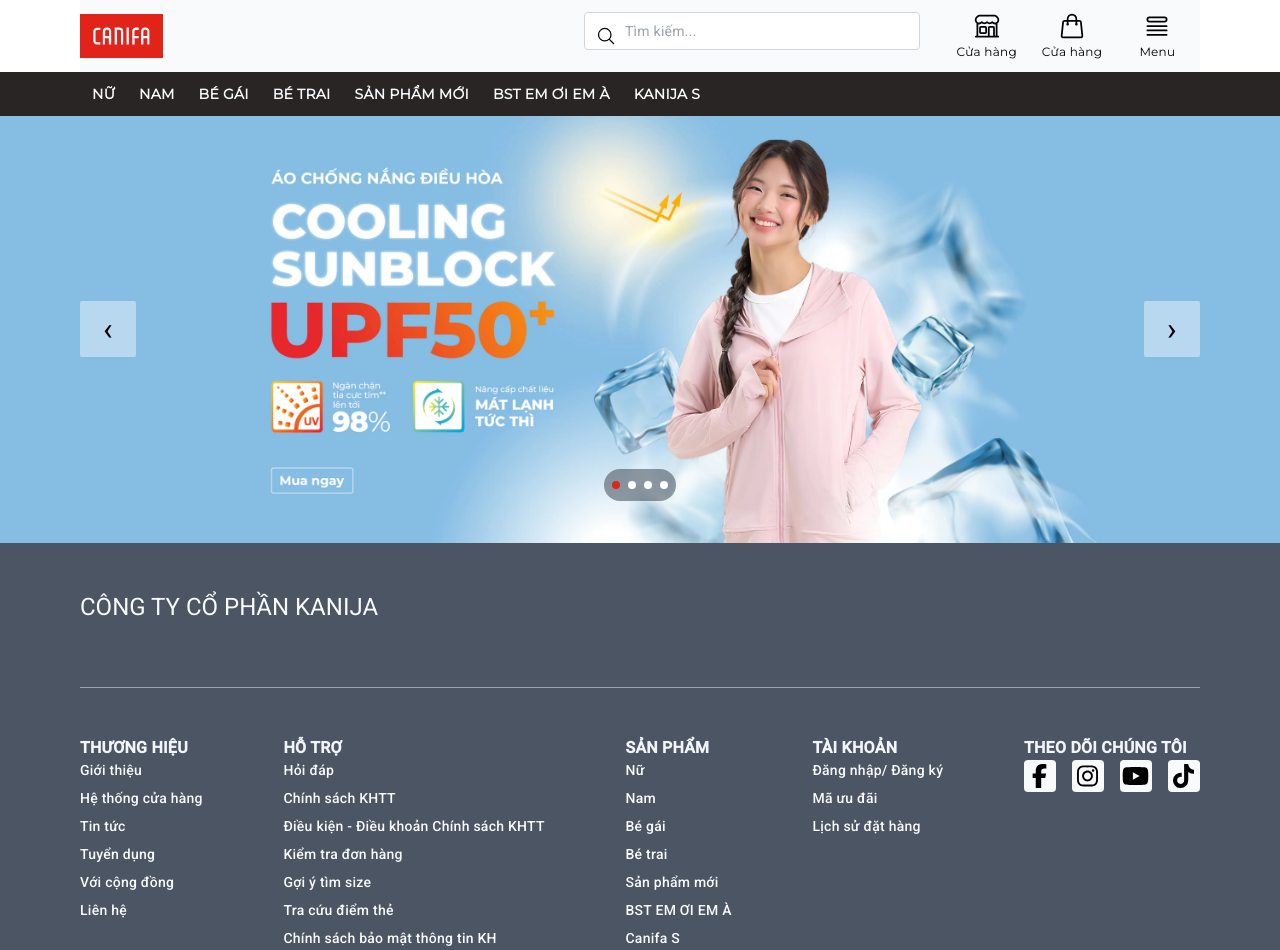
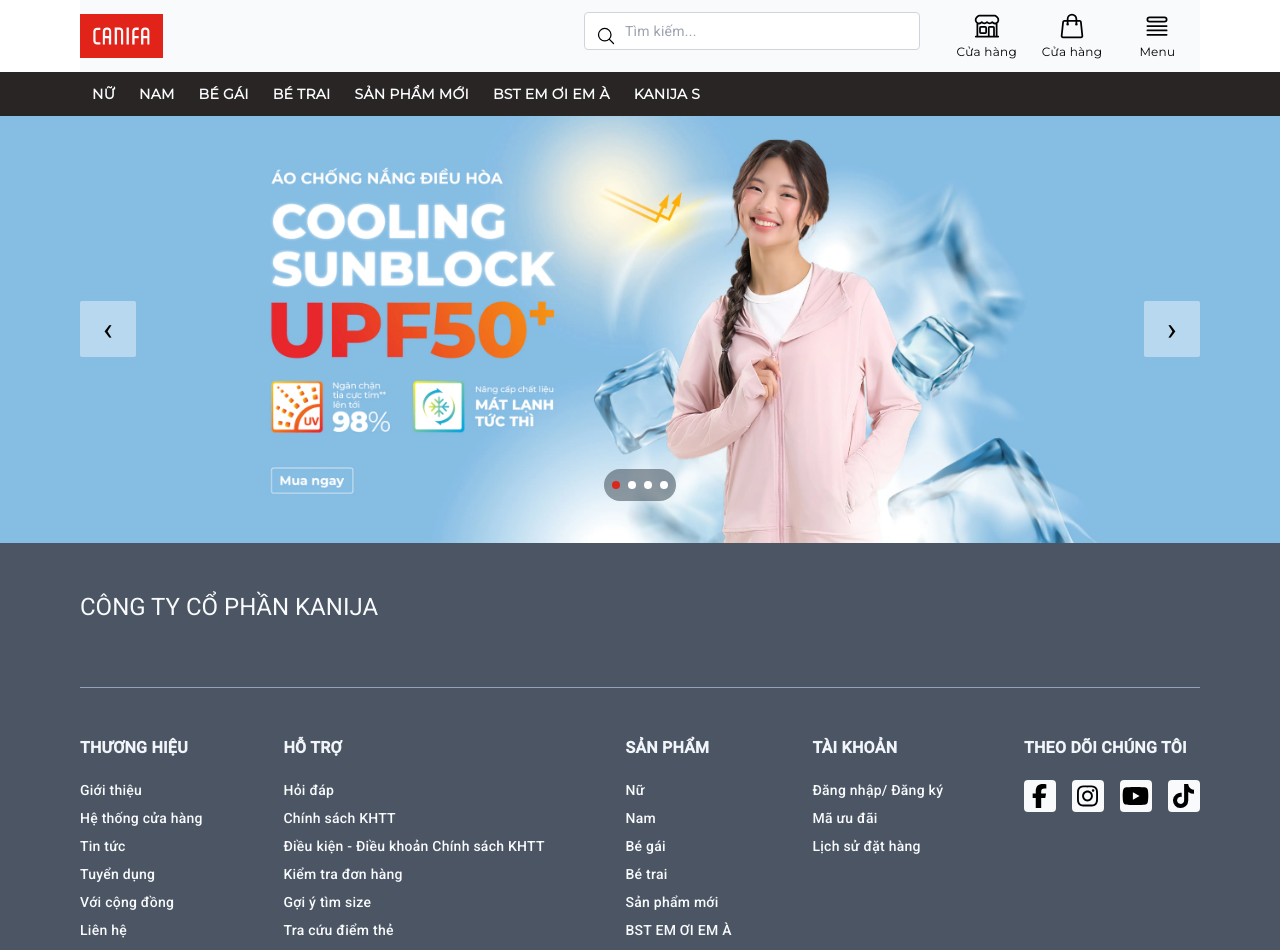
Before and after one commit to Chung-Kelvin/kanija-web, an Angular app: page / in a window 1280 px wide. Shown: the top 950 px of the page. Built offline with nearby package versions, Linux system fonts and the light colour scheme.

Commit message:
refactor: remove comment

```diff
--- a/src/app/shared/layout/layout.component.html
+++ b/src/app/shared/layout/layout.component.html
@@ -17,18 +17,21 @@
     </svg>
   </div>
   <div class="flex">
-
     <div class="w-96 px-6 relative">
       <!-- Icon kính lúp -->
-      <svg class="absolute left-9 top-1/2 -translate-y-1/2 w-5 h-5 text-gray-95000 pointer-events-none"
+      <svg
+        class="absolute left-9 top-1/2 -translate-y-1/2 w-5 h-5 text-gray-95000 pointer-events-none"
         fill="none"
         stroke="currentColor"
         stroke-width="1.5"
         viewBox="0 0 24 24"
-           xmlns="http://www.w3.org/2000/svg">
-        <path d="M21 21l-5.197-5.197m0 0A7.5 7.5 0 105.196 5.196a7.5 7.5 0 0010.607 10.607z"
+        xmlns="http://www.w3.org/2000/svg"
+      >
+        <path
+          d="M21 21l-5.197-5.197m0 0A7.5 7.5 0 105.196 5.196a7.5 7.5 0 0010.607 10.607z"
           stroke-linecap="round"
-              stroke-linejoin="round"/>
+          stroke-linejoin="round"
+        />
       </svg>
 
       <!-- Ô tìm kiếm -->
@@ -41,35 +44,55 @@
     <!--left section -->
     <div class="flex justify-between w-64">
       <div class="flex flex-col items-center justify-center flex-1">
-        <svg class="size-7" fill="none" stroke="currentColor" stroke-width="1.5" viewBox="0 0 24 24"
-             xmlns="http://www.w3.org/2000/svg">
+        <svg
+          class="size-7"
+          fill="none"
+          stroke="currentColor"
+          stroke-width="1.5"
+          viewBox="0 0 24 24"
+          xmlns="http://www.w3.org/2000/svg"
+        >
           <path
             d="M13.5 21v-7.5a.75.75 0 0 1 .75-.75h3a.75.75 0 0 1 .75.75V21m-4.5 0H2.36m11.14 0H18m0 0h3.64m-1.39 0V9.349M3.75 21V9.349m0 0a3.001 3.001 0 0 0 3.75-.615A2.993 2.993 0 0 0 9.75 9.75c.896 0 1.7-.393 2.25-1.016a2.993 2.993 0 0 0 2.25 1.016c.896 0 1.7-.393 2.25-1.015a3.001 3.001 0 0 0 3.75.614m-16.5 0a3.004 3.004 0 0 1-.621-4.72l1.189-1.19A1.5 1.5 0 0 1 5.378 3h13.243a1.5 1.5 0 0 1 1.06.44l1.19 1.189a3 3 0 0 1-.621 4.72M6.75 18h3.75a.75.75 0 0 0 .75-.75V13.5a.75.75 0 0 0-.75-.75H6.75a.75.75 0 0 0-.75.75v3.75c0 .414.336.75.75.75Z"
             stroke-linecap="round"
-            stroke-linejoin="round"/>
+            stroke-linejoin="round"
+          />
         </svg>
 
         <span class="text-xs font-montserrat mt-1">Cửa hàng</span>
       </div>
       <div class="flex flex-col items-center justify-center flex-1">
-        <svg class="size-7" fill="none" stroke="currentColor" stroke-width="1.5" viewBox="0 0 24 24"
-             xmlns="http://www.w3.org/2000/svg">
+        <svg
+          class="size-7"
+          fill="none"
+          stroke="currentColor"
+          stroke-width="1.5"
+          viewBox="0 0 24 24"
+          xmlns="http://www.w3.org/2000/svg"
+        >
           <path
             d="M15.75 10.5V6a3.75 3.75 0 1 0-7.5 0v4.5m11.356-1.993 1.263 12c.07.665-.45 1.243-1.119 1.243H4.25a1.125 1.125 0 0 1-1.12-1.243l1.264-12A1.125 1.125 0 0 1 5.513 7.5h12.974c.576 0 1.059.435 1.119 1.007ZM8.625 10.5a.375.375 0 1 1-.75 0 .375.375 0 0 1 .75 0Zm7.5 0a.375.375 0 1 1-.75 0 .375.375 0 0 1 .75 0Z"
             stroke-linecap="round"
-            stroke-linejoin="round"/>
+            stroke-linejoin="round"
+          />
         </svg>
         <span class="text-xs font-montserrat mt-1">Cửa hàng</span>
       </div>
 
-
       <div class="flex flex-col items-center justify-center flex-1">
-        <svg class="size-7" fill="none" stroke="currentColor" stroke-width="1.5" viewBox="0 0 24 24"
-             xmlns="http://www.w3.org/2000/svg">
+        <svg
+          class="size-7"
+          fill="none"
+          stroke="currentColor"
+          stroke-width="1.5"
+          viewBox="0 0 24 24"
+          xmlns="http://www.w3.org/2000/svg"
+        >
           <path
             d="M3.75 12h16.5m-16.5 3.75h16.5M3.75 19.5h16.5M5.625 4.5h12.75a1.875 1.875 0 0 1 0 3.75H5.625a1.875 1.875 0 0 1 0-3.75Z"
             stroke-linecap="round"
-            stroke-linejoin="round"/>
+            stroke-linejoin="round"
+          />
         </svg>
         <span class="text-xs font-montserrat mt-1">Menu</span>
       </div>
@@ -77,142 +100,275 @@
   </div>
 </header>
 
-<div class="bg-stone-800 flex  items-center">
-  <ul class="mx-20 flex  text-gray-700 font-medium">
+<div class="bg-stone-800 flex items-center">
+  <ul class="mx-20 flex text-gray-700 font-medium">
     <li>
       <a
-        class="block px-3 py-3  text-sm text-slate-50 font-bold uppercase font-montserrat hover:text-gray-700 hover:bg-gray-50 transition"
-        href="#"><span>Nữ</span></a>
+        class="block px-3 py-3 text-sm text-slate-50 font-bold uppercase font-montserrat hover:text-gray-700 hover:bg-gray-50 transition"
+        href="#"
+        ><span>Nữ</span></a
+      >
     </li>
-    <li><a
-      class="block px-3 py-3 text-sm text-slate-50 font-bold uppercase font-montserrat hover:text-gray-700  hover:bg-gray-50 transition"
-      href="#">Nam</a></li>
-    <li><a
+    <li>
+      <a
         class="block px-3 py-3 text-sm text-slate-50 font-bold uppercase font-montserrat hover:text-gray-700 hover:bg-gray-50 transition"
-      href="#">Bé gái</a></li>
-    <li><a
+        href="#"
+        >Nam</a
+      >
+    </li>
+    <li>
+      <a
         class="block px-3 py-3 text-sm text-slate-50 font-bold uppercase font-montserrat hover:text-gray-700 hover:bg-gray-50 transition"
-      href="#">Bé trai</a></li>
-    <li><a
+        href="#"
+        >Bé gái</a
+      >
+    </li>
+    <li>
+      <a
         class="block px-3 py-3 text-sm text-slate-50 font-bold uppercase font-montserrat hover:text-gray-700 hover:bg-gray-50 transition"
-      href="#">Sản phẩm mới</a></li>
-    <li><a
+        href="#"
+        >Bé trai</a
+      >
+    </li>
+    <li>
+      <a
         class="block px-3 py-3 text-sm text-slate-50 font-bold uppercase font-montserrat hover:text-gray-700 hover:bg-gray-50 transition"
-      href="#">BST Em ơi em à</a></li>
-    <li><a
+        href="#"
+        >Sản phẩm mới</a
+      >
+    </li>
+    <li>
+      <a
         class="block px-3 py-3 text-sm text-slate-50 font-bold uppercase font-montserrat hover:text-gray-700 hover:bg-gray-50 transition"
-      href="#">Kanija S</a></li>
+        href="#"
+        >BST Em ơi em à</a
+      >
+    </li>
+    <li>
+      <a
+        class="block px-3 py-3 text-sm text-slate-50 font-bold uppercase font-montserrat hover:text-gray-700 hover:bg-gray-50 transition"
+        href="#"
+        >Kanija S</a
+      >
+    </li>
   </ul>
 </div>
 <app-carousel></app-carousel>
-<footer class="w-full  bg-gray-600">
+<footer class="w-full bg-gray-600">
   <div class="mx-20">
-    <div class="py-12 border-b  border-b-slate-400">
-      <h1 class="uppercase text-4xl font-extrabold text-slate-50">CÔNG TY CỔ PHẦN KANIJA</h1>
+    <div class="py-12 border-b border-b-slate-400">
+      <h1 class="uppercase text-4xl font-extrabold text-slate-50">
+        CÔNG TY CỔ PHẦN KANIJA
+      </h1>
     </div>
     <div class="py-12 flex justify-between">
       <div>
-        <span class="uppercase font-bold text-base text-slate-100 mb-5">Thương hiệu</span>
-        <ul>
-          <li class="mb-2"><a class="text-sm font-medium text-slate-50 hover:text-red-500"><span>Giới thiệu</span></a>
+        <span class="uppercase font-bold text-base text-slate-100"
+          >Thương hiệu</span
+        >
+        <ul class="mt-5">
+          <li class="mb-2">
+            <a class="text-sm font-medium text-slate-50 hover:text-red-500"
+              ><span>Giới thiệu</span></a
+            >
           </li>
-          <li class="mb-2"><a
-            class="text-sm font-medium text-slate-50 hover:text-red-500"><span>Hệ thống cửa hàng</span></a>
+          <li class="mb-2">
+            <a class="text-sm font-medium text-slate-50 hover:text-red-500"
+              ><span>Hệ thống cửa hàng</span></a
+            >
           </li>
-          <li class="mb-2"><a class="text-sm font-medium text-slate-50 hover:text-red-500"><span>Tin tức</span></a>
+          <li class="mb-2">
+            <a class="text-sm font-medium text-slate-50 hover:text-red-500"
+              ><span>Tin tức</span></a
+            >
           </li>
-          <li class="mb-2"><a class="text-sm font-medium text-slate-50 hover:text-red-500"><span>Tuyển dụng</span></a>
+          <li class="mb-2">
+            <a class="text-sm font-medium text-slate-50 hover:text-red-500"
+              ><span>Tuyển dụng</span></a
+            >
           </li>
-          <li class="mb-2"><a
-            class="text-sm font-medium text-slate-50 hover:text-red-500"><span>Với cộng đồng</span></a>
+          <li class="mb-2">
+            <a class="text-sm font-medium text-slate-50 hover:text-red-500"
+              ><span>Với cộng đồng</span></a
+            >
           </li>
-          <li class="mb-2"><a class="text-sm font-medium text-slate-50 hover:text-red-500"><span>Liên hệ</span></a>
+          <li class="mb-2">
+            <a class="text-sm font-medium text-slate-50 hover:text-red-500"
+              ><span>Liên hệ</span></a
+            >
           </li>
         </ul>
       </div>
 
       <div>
-        <span class="uppercase font-bold text-base text-slate-100 mb-5">Hỗ trợ</span>
-        <ul>
-          <li class="mb-2"><a class="text-sm font-medium text-slate-50 hover:text-red-500"><span>Hỏi đáp</span></a>
+        <span class="uppercase font-bold text-base text-slate-100 mb-5"
+          >Hỗ trợ</span
+        >
+        <ul class="mt-5">
+          <li class="mb-2">
+            <a class="text-sm font-medium text-slate-50 hover:text-red-500"
+              ><span>Hỏi đáp</span></a
+            >
           </li>
-          <li class="mb-2"><a
-            class="text-sm font-medium text-slate-50 hover:text-red-500"><span>Chính sách KHTT</span></a>
+          <li class="mb-2">
+            <a class="text-sm font-medium text-slate-50 hover:text-red-500"
+              ><span>Chính sách KHTT</span></a
+            >
           </li>
-          <li class="mb-2"><a class="text-sm font-medium text-slate-50 hover:text-red-500"><span>Điều kiện - Điều khoản Chính sách KHTT</span></a>
+          <li class="mb-2">
+            <a class="text-sm font-medium text-slate-50 hover:text-red-500"
+              ><span>Điều kiện - Điều khoản Chính sách KHTT</span></a
+            >
           </li>
-          <li class="mb-2"><a
-            class="text-sm font-medium text-slate-50 hover:text-red-500"><span>Kiểm tra đơn hàng</span></a>
+          <li class="mb-2">
+            <a class="text-sm font-medium text-slate-50 hover:text-red-500"
+              ><span>Kiểm tra đơn hàng</span></a
+            >
           </li>
-          <li class="mb-2"><a
-            class="text-sm font-medium text-slate-50 hover:text-red-500"><span>Gợi ý tìm size</span></a>
+          <li class="mb-2">
+            <a class="text-sm font-medium text-slate-50 hover:text-red-500"
+              ><span>Gợi ý tìm size</span></a
+            >
           </li>
-          <li class="mb-2"><a class="text-sm font-medium text-slate-50 hover:text-red-500"><span>Tra cứu điểm thẻ</span></a>
+          <li class="mb-2">
+            <a class="text-sm font-medium text-slate-50 hover:text-red-500"
+              ><span>Tra cứu điểm thẻ</span></a
+            >
           </li>
-          <li class="mb-2"><a class="text-sm font-medium text-slate-50 hover:text-red-500"><span>Chính sách bảo mật thông tin KH</span></a>
+          <li class="mb-2">
+            <a class="text-sm font-medium text-slate-50 hover:text-red-500"
+              ><span>Chính sách bảo mật thông tin KH</span></a
+            >
           </li>
         </ul>
       </div>
       <div>
-        <span class="uppercase font-bold text-base text-slate-100 mb-5">Sản phẩm</span>
-        <ul>
-          <li class="mb-2"><a class="text-sm font-medium text-slate-50 hover:text-red-500"><span>Nữ</span></a>
+        <span class="uppercase font-bold text-base text-slate-100 mb-5"
+          >Sản phẩm</span
+        >
+        <ul class="mt-5">
+          <li class="mb-2">
+            <a class="text-sm font-medium text-slate-50 hover:text-red-500"
+              ><span>Nữ</span></a
+            >
           </li>
-          <li class="mb-2"><a
-            class="text-sm font-medium text-slate-50 hover:text-red-500"><span>Nam</span></a>
+          <li class="mb-2">
+            <a class="text-sm font-medium text-slate-50 hover:text-red-500"
+              ><span>Nam</span></a
+            >
           </li>
-          <li class="mb-2"><a class="text-sm font-medium text-slate-50 hover:text-red-500"><span>Bé gái</span></a>
+          <li class="mb-2">
+            <a class="text-sm font-medium text-slate-50 hover:text-red-500"
+              ><span>Bé gái</span></a
+            >
           </li>
-          <li class="mb-2"><a class="text-sm font-medium text-slate-50 hover:text-red-500"><span>Bé trai</span></a>
+          <li class="mb-2">
+            <a class="text-sm font-medium text-slate-50 hover:text-red-500"
+              ><span>Bé trai</span></a
+            >
           </li>
-          <li class="mb-2"><a
-            class="text-sm font-medium text-slate-50 hover:text-red-500"><span>Sản phẩm mới</span></a>
+          <li class="mb-2">
+            <a class="text-sm font-medium text-slate-50 hover:text-red-500"
+              ><span>Sản phẩm mới</span></a
+            >
           </li>
-          <li class="mb-2"><a
-            class="text-sm font-medium text-slate-50 hover:text-red-500"><span>BST EM ƠI EM À</span></a>
+          <li class="mb-2">
+            <a class="text-sm font-medium text-slate-50 hover:text-red-500"
+              ><span>BST EM ƠI EM À</span></a
+            >
           </li>
-          <li class="mb-2"><a
-            class="text-sm font-medium text-slate-50 hover:text-red-500"><span>Canifa S</span></a>
+          <li class="mb-2">
+            <a class="text-sm font-medium text-slate-50 hover:text-red-500"
+              ><span>Canifa S</span></a
+            >
           </li>
         </ul>
       </div>
       <div>
-        <span class="uppercase font-bold text-base text-slate-100 mb-5">Tài khoản</span>
-        <ul>
-          <li class="mb-2"><a
-            class="text-sm font-medium text-slate-50 hover:text-red-500"><span>Đăng nhập/ Đăng ký</span></a>
+        <span class="uppercase font-bold text-base text-slate-100 mb-5"
+          >Tài khoản</span
+        >
+        <ul class="mt-5">
+          <li class="mb-2">
+            <a class="text-sm font-medium text-slate-50 hover:text-red-500"
+              ><span>Đăng nhập/ Đăng ký</span></a
+            >
           </li>
-          <li class="mb-2"><a
-            class="text-sm font-medium text-slate-50 hover:text-red-500"><span>Mã ưu đãi</span></a>
+          <li class="mb-2">
+            <a class="text-sm font-medium text-slate-50 hover:text-red-500"
+              ><span>Mã ưu đãi</span></a
+            >
           </li>
-          <li class="mb-2"><a class="text-sm font-medium text-slate-50 hover:text-red-500"><span>Lịch sử đặt hàng</span></a>
+          <li class="mb-2">
+            <a class="text-sm font-medium text-slate-50 hover:text-red-500"
+              ><span>Lịch sử đặt hàng</span></a
+            >
           </li>
         </ul>
       </div>
       <div>
-        <span class="uppercase font-bold text-base text-slate-100 mb-5">Theo dõi chúng tôi</span>
-        <div class="flex gap-4">
-          <span class="w-8 h-8 bg-slate-50 flex items-center justify-center rounded"><svg height="24"
+        <span class="uppercase font-bold text-base text-slate-100 mb-5"
+          >Theo dõi chúng tôi</span
+        >
+        <div class="flex gap-4 mt-5">
+          <span
+            class="w-8 h-8 bg-slate-50 flex items-center justify-center rounded"
+            ><svg
+              height="24"
               viewBox="0 0 320 512"
               width="15"
-                                                                                          xmlns="http://www.w3.org/2000/svg"><!--!Font Awesome Free 6.7.2 by @fontawesome - https://fontawesome.com License - https://fontawesome.com/license/free Copyright 2025 Fonticons, Inc.--><path
-            d="M80 299.3V512H196V299.3h86.5l18-97.8H196V166.9c0-51.7 20.3-71.5 72.7-71.5c16.3 0 29.4 .4 37 1.2V7.9C291.4 4 256.4 0 236.2 0C129.3 0 80 50.5 80 159.4v42.1H14v97.8H80z"/></svg></span>
-          <span class="w-8 h-8 bg-slate-50 flex items-center justify-center rounded">
-          <svg height="24" viewBox="0 0 448 512" width="21" xmlns="http://www.w3.org/2000/svg"><!--!Font Awesome Free 6.7.2 by @fontawesome - https://fontawesome.com License - https://fontawesome.com/license/free Copyright 2025 Fonticons, Inc.--><path
-            d="M224.1 141c-63.6 0-114.9 51.3-114.9 114.9s51.3 114.9 114.9 114.9S339 319.5 339 255.9 287.7 141 224.1 141zm0 189.6c-41.1 0-74.7-33.5-74.7-74.7s33.5-74.7 74.7-74.7 74.7 33.5 74.7 74.7-33.6 74.7-74.7 74.7zm146.4-194.3c0 14.9-12 26.8-26.8 26.8-14.9 0-26.8-12-26.8-26.8s12-26.8 26.8-26.8 26.8 12 26.8 26.8zm76.1 27.2c-1.7-35.9-9.9-67.7-36.2-93.9-26.2-26.2-58-34.4-93.9-36.2-37-2.1-147.9-2.1-184.9 0-35.8 1.7-67.6 9.9-93.9 36.1s-34.4 58-36.2 93.9c-2.1 37-2.1 147.9 0 184.9 1.7 35.9 9.9 67.7 36.2 93.9s58 34.4 93.9 36.2c37 2.1 147.9 2.1 184.9 0 35.9-1.7 67.7-9.9 93.9-36.2 26.2-26.2 34.4-58 36.2-93.9 2.1-37 2.1-147.8 0-184.8zM398.8 388c-7.8 19.6-22.9 34.7-42.6 42.6-29.5 11.7-99.5 9-132.1 9s-102.7 2.6-132.1-9c-19.6-7.8-34.7-22.9-42.6-42.6-11.7-29.5-9-99.5-9-132.1s-2.6-102.7 9-132.1c7.8-19.6 22.9-34.7 42.6-42.6 29.5-11.7 99.5-9 132.1-9s102.7-2.6 132.1 9c19.6 7.8 34.7 22.9 42.6 42.6 11.7 29.5 9 99.5 9 132.1s2.7 102.7-9 132.1z"/></svg>
+              xmlns="http://www.w3.org/2000/svg"
+            >
+              <path
+                d="M80 299.3V512H196V299.3h86.5l18-97.8H196V166.9c0-51.7 20.3-71.5 72.7-71.5c16.3 0 29.4 .4 37 1.2V7.9C291.4 4 256.4 0 236.2 0C129.3 0 80 50.5 80 159.4v42.1H14v97.8H80z"
+              /></svg
+          ></span>
+          <span
+            class="w-8 h-8 bg-slate-50 flex items-center justify-center rounded"
+          >
+            <svg
+              height="24"
+              viewBox="0 0 448 512"
+              width="21"
+              xmlns="http://www.w3.org/2000/svg"
+            >
+              <path
+                d="M224.1 141c-63.6 0-114.9 51.3-114.9 114.9s51.3 114.9 114.9 114.9S339 319.5 339 255.9 287.7 141 224.1 141zm0 189.6c-41.1 0-74.7-33.5-74.7-74.7s33.5-74.7 74.7-74.7 74.7 33.5 74.7 74.7-33.6 74.7-74.7 74.7zm146.4-194.3c0 14.9-12 26.8-26.8 26.8-14.9 0-26.8-12-26.8-26.8s12-26.8 26.8-26.8 26.8 12 26.8 26.8zm76.1 27.2c-1.7-35.9-9.9-67.7-36.2-93.9-26.2-26.2-58-34.4-93.9-36.2-37-2.1-147.9-2.1-184.9 0-35.8 1.7-67.6 9.9-93.9 36.1s-34.4 58-36.2 93.9c-2.1 37-2.1 147.9 0 184.9 1.7 35.9 9.9 67.7 36.2 93.9s58 34.4 93.9 36.2c37 2.1 147.9 2.1 184.9 0 35.9-1.7 67.7-9.9 93.9-36.2 26.2-26.2 34.4-58 36.2-93.9 2.1-37 2.1-147.8 0-184.8zM398.8 388c-7.8 19.6-22.9 34.7-42.6 42.6-29.5 11.7-99.5 9-132.1 9s-102.7 2.6-132.1-9c-19.6-7.8-34.7-22.9-42.6-42.6-11.7-29.5-9-99.5-9-132.1s-2.6-102.7 9-132.1c7.8-19.6 22.9-34.7 42.6-42.6 29.5-11.7 99.5-9 132.1-9s102.7-2.6 132.1 9c19.6 7.8 34.7 22.9 42.6 42.6 11.7 29.5 9 99.5 9 132.1s2.7 102.7-9 132.1z"
+              />
+            </svg>
           </span>
-          <span class="w-8 h-8 bg-slate-50 flex items-center justify-center rounded">
-            <svg height="24" viewBox="0 0 576 512" width="27" xmlns="http://www.w3.org/2000/svg"><!--!Font Awesome Free 6.7.2 by @fontawesome - https://fontawesome.com License - https://fontawesome.com/license/free Copyright 2025 Fonticons, Inc.--><path
-              d="M549.7 124.1c-6.3-23.7-24.8-42.3-48.3-48.6C458.8 64 288 64 288 64S117.2 64 74.6 75.5c-23.5 6.3-42 24.9-48.3 48.6-11.4 42.9-11.4 132.3-11.4 132.3s0 89.4 11.4 132.3c6.3 23.7 24.8 41.5 48.3 47.8C117.2 448 288 448 288 448s170.8 0 213.4-11.5c23.5-6.3 42-24.2 48.3-47.8 11.4-42.9 11.4-132.3 11.4-132.3s0-89.4-11.4-132.3zm-317.5 213.5V175.2l142.7 81.2-142.7 81.2z"/></svg>
+          <span
+            class="w-8 h-8 bg-slate-50 flex items-center justify-center rounded"
+          >
+            <svg
+              height="24"
+              viewBox="0 0 576 512"
+              width="27"
+              xmlns="http://www.w3.org/2000/svg"
+            >
+              <path
+                d="M549.7 124.1c-6.3-23.7-24.8-42.3-48.3-48.6C458.8 64 288 64 288 64S117.2 64 74.6 75.5c-23.5 6.3-42 24.9-48.3 48.6-11.4 42.9-11.4 132.3-11.4 132.3s0 89.4 11.4 132.3c6.3 23.7 24.8 41.5 48.3 47.8C117.2 448 288 448 288 448s170.8 0 213.4-11.5c23.5-6.3 42-24.2 48.3-47.8 11.4-42.9 11.4-132.3 11.4-132.3s0-89.4-11.4-132.3zm-317.5 213.5V175.2l142.7 81.2-142.7 81.2z"
+              />
+            </svg>
           </span>
-          <span class="w-8 h-8 bg-slate-50 flex items-center justify-center rounded">
-            <svg height="24" viewBox="0 0 448 512" width="21" xmlns="http://www.w3.org/2000/svg"><!--!Font Awesome Free 6.7.2 by @fontawesome - https://fontawesome.com License - https://fontawesome.com/license/free Copyright 2025 Fonticons, Inc.--><path
-              d="M448 209.9a210.1 210.1 0 0 1 -122.8-39.3V349.4A162.6 162.6 0 1 1 185 188.3V278.2a74.6 74.6 0 1 0 52.2 71.2V0l88 0a121.2 121.2 0 0 0 1.9 22.2h0A122.2 122.2 0 0 0 381 102.4a121.4 121.4 0 0 0 67 20.1z"/></svg>
+          <span
+            class="w-8 h-8 bg-slate-50 flex items-center justify-center rounded"
+          >
+            <svg
+              height="24"
+              viewBox="0 0 448 512"
+              width="21"
+              xmlns="http://www.w3.org/2000/svg"
+            >
+              <path
+                d="M448 209.9a210.1 210.1 0 0 1 -122.8-39.3V349.4A162.6 162.6 0 1 1 185 188.3V278.2a74.6 74.6 0 1 0 52.2 71.2V0l88 0a121.2 121.2 0 0 0 1.9 22.2h0A122.2 122.2 0 0 0 381 102.4a121.4 121.4 0 0 0 67 20.1z"
+              />
+            </svg>
           </span>
         </div>
       </div>
     </div>
-    <div class="justify-start py-3 border-t  border-t-slate-400">
+    <div class="justify-start py-3 border-t border-t-slate-400">
       <span class="text-slate-50 text-xs font-semibold">
         &copy;2025 KANIJA
       </span>
```
Lines whose indentation alone changed are shown as unchanged.
